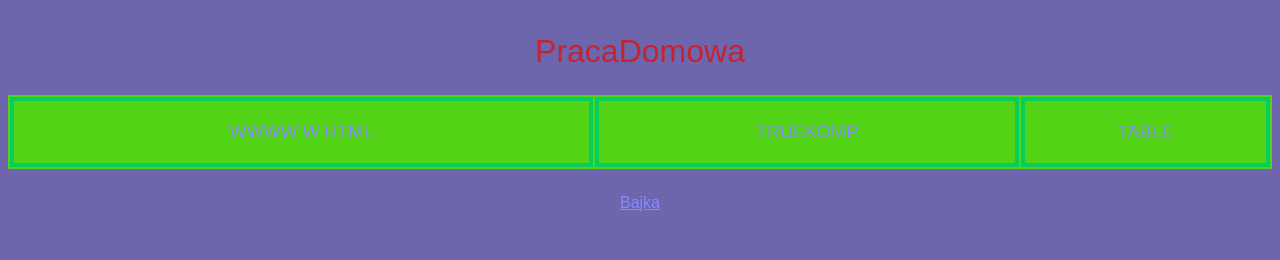
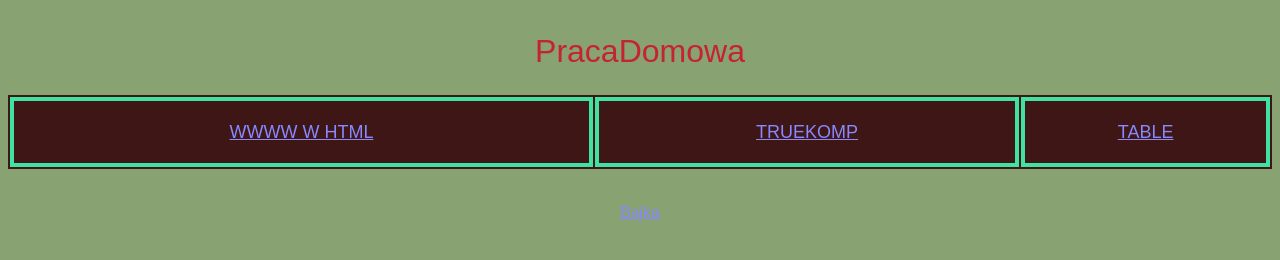
Before and after one commit to Pohuist07UA/hueta-3.14, a plain HTML site: page index.html in a window 1280 px wide. Drawn offline with Linux system fonts and the light colour scheme.

Commit message:
Update index.html

```diff
--- a/index.html
+++ b/index.html
@@ -9,7 +9,7 @@
     <link rel="preconnect" href="https://fonts.gstatic.com" crossorigin>
     <link href="https://fonts.googleapis.com/css2?family=Montserrat:wght@400;700&display=swap" rel="stylesheet">
     <link rel="stylesheet" href="CSS\style.css">
-    <link rel="stylesheet" href="CSS\style.css">
+    <link rel="stylesheet" href="CSS\style1.css">
 </head>
     <body>
       <table>
```
